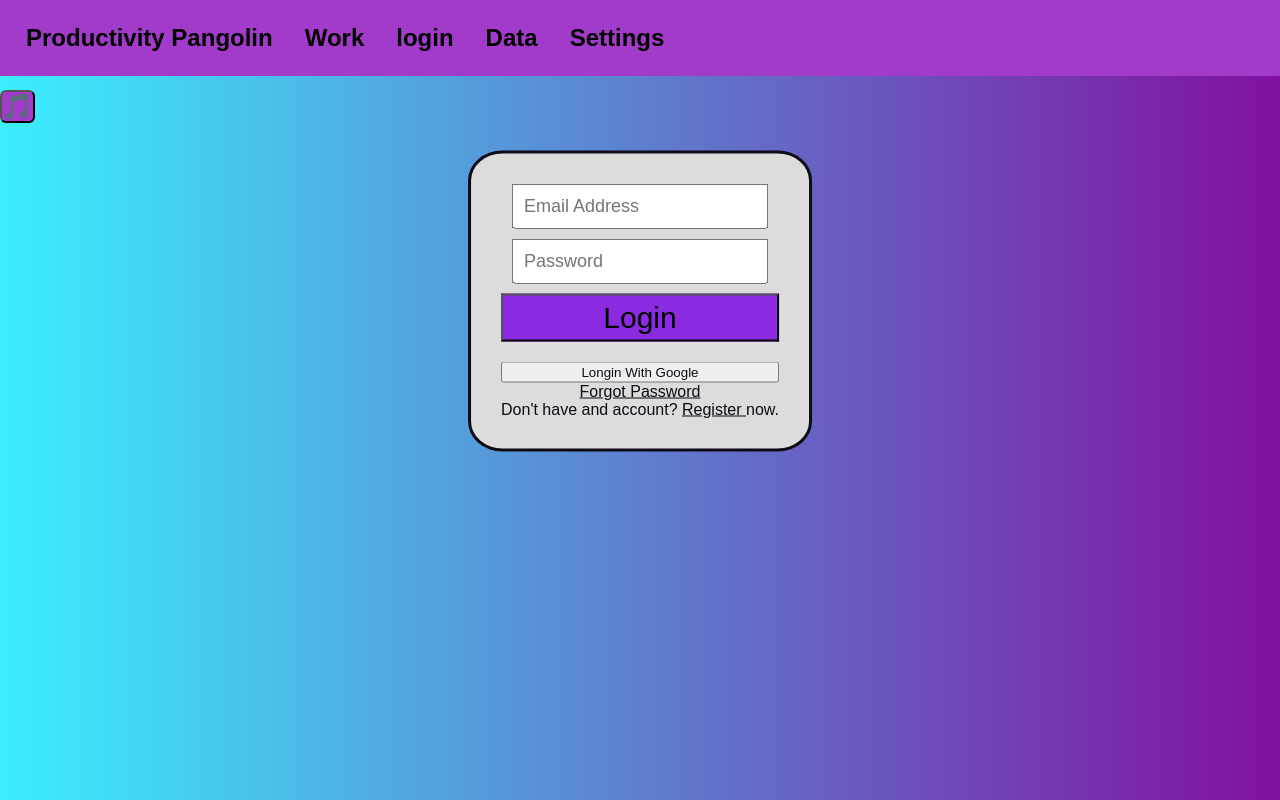
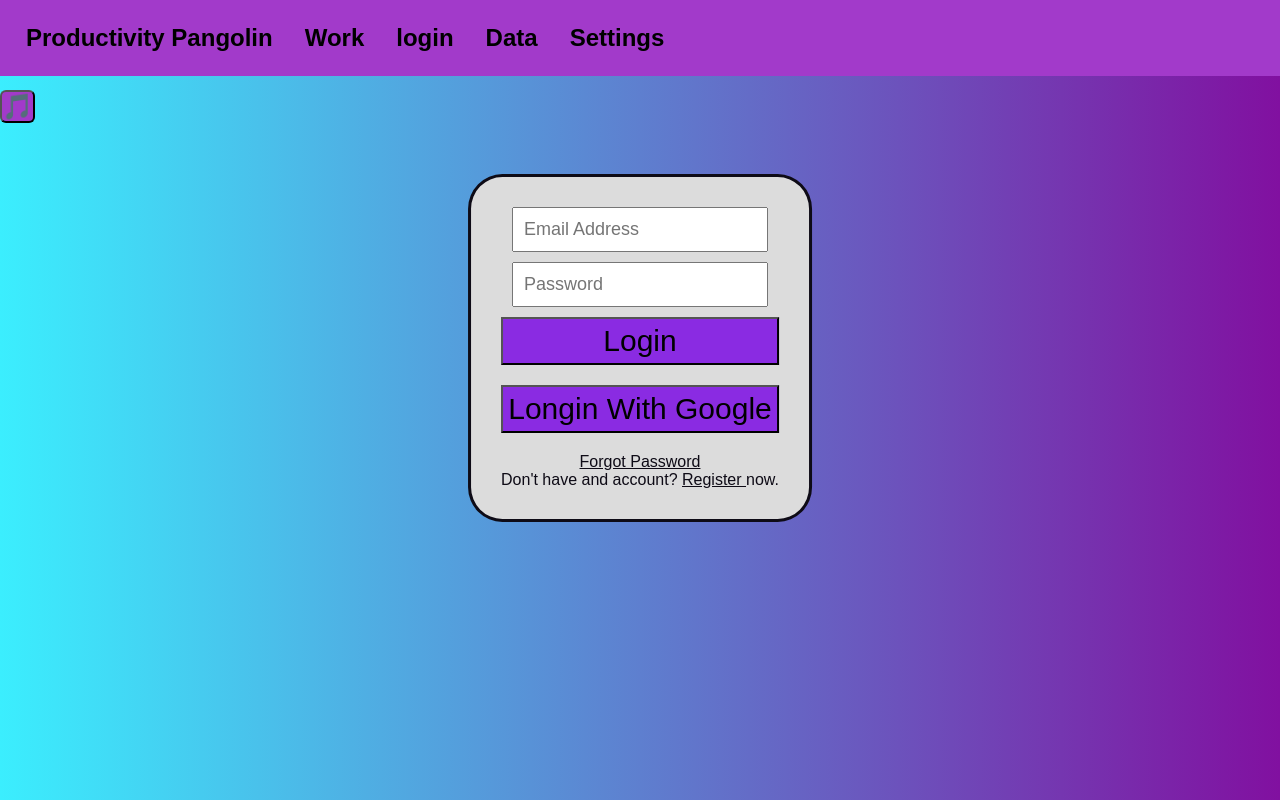
Before and after one commit to coderFeedForwardAlg/productivity-pangolin, a React (Create React App) app: page /login in a window 1280 px wide. Built offline with nearby package versions, Linux system fonts and the light colour scheme; no server answers.

Commit message:
loginwithgoogle_button

```diff
--- a/src/components/Music.js
+++ b/src/components/Music.js
@@ -157,15 +157,16 @@ const Music = () => {
         }
     }
 
+    const thisRef = useRef();
     const handleBlur = (e)=> {
-        if(symbol != "🎵"){
+        if(symbol != "🎵" && e.path !== thisRef.current){
             console.log(e);
             moveInOut();
         }
     }
 
     return (
-        <div  className={css`
+        <div onBlur={handleBlur} className={css`
             float:left;
             margin-top: 90px;
             z-index: 2;
--- a/src/components/Settings.js
+++ b/src/components/Settings.js
@@ -58,7 +58,7 @@ const Settings = () => {
 
             `}>
 
-                <Button2 className={css`background:#663300`} onClick={updateColorGreen}>Green Forist</Button2>
+                <Button2 className={css`background:#663300`} onClick={updateColorGreen}>Green Forest</Button2>
 
                 <Button2 className={css`background:blueviolet`} onClick={updateColorPurple}>Purple Future</Button2>
 
--- a/src/components/goodWork.js
+++ b/src/components/goodWork.js
@@ -50,7 +50,7 @@ const GoodWork = () => {
 
 
     }
-    document.title =  "Productivity Pangolin";
+    document.title =  "Pomodoro Timer: Productivity Pangolin";
 
     return (
         <div className={css`
--- a/src/components/longin.js
+++ b/src/components/longin.js
@@ -62,7 +62,13 @@ const Longin = () => {
                 >
                     Login
                 </button>
-                <button className="login-with-google" onClick={signInWithGoogle}>
+                <button className={css`
+                        background-color: ${color[0]};
+                        font-size: 30px;
+                        padding: 5px;
+                        color: ${color[4]};
+                        margin-bottom: 20px;
+                    `} onClick={signInWithGoogle}>
                     Longin With Google
                 </button>
 
--- a/src/components/newWorkSesh.js
+++ b/src/components/newWorkSesh.js
@@ -23,7 +23,7 @@ const NewWorkSesh = () => {
         event.preventDefault();
         start();
       }
-    document.title =  "Productivity Pangolin";
+    document.title =  "Pomodoro Timer: Productivity Pangolin";
     const start = ()=>{
         let s = time.toString();
         if (s.match(/[^0-9.]/)){
--- a/src/components/register.js
+++ b/src/components/register.js
@@ -57,7 +57,7 @@ const Register = () => {
              <button className="longin-btn" onClick={register}>
                  Register
              </button>
-            <button className="register-btn register-google"  onClick={signInWithGoogle}>
+            <button className="longin-btn"  onClick={signInWithGoogle}>
                  Register with Google
             </button>
              <div>
```
